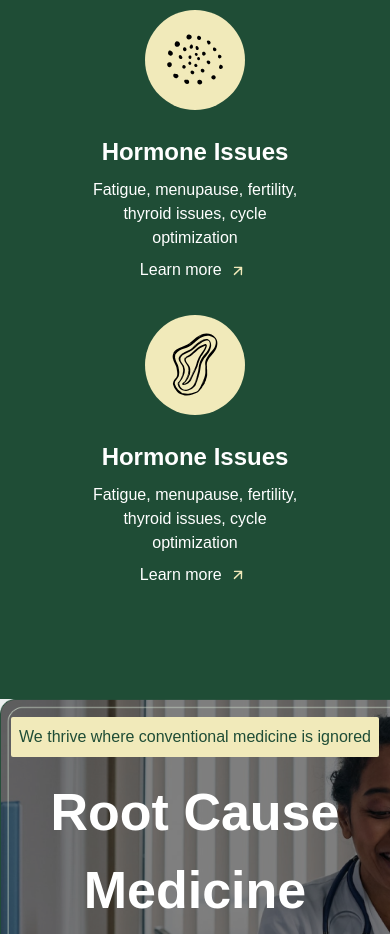
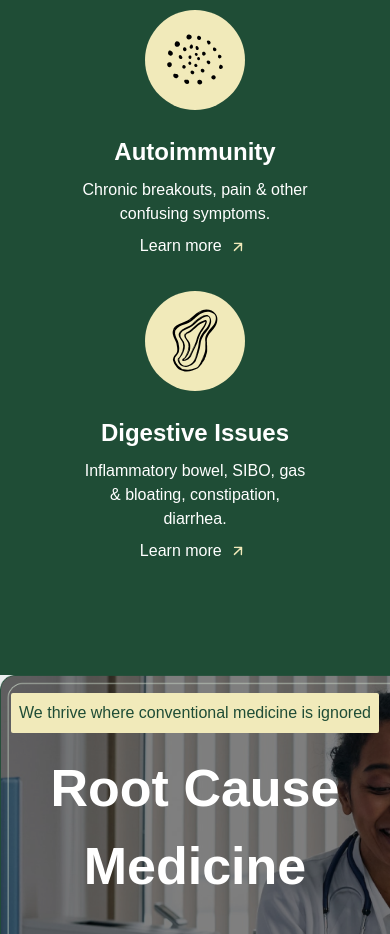
Before and after one commit to olatunde1998/carefinder-app, a Next.js app: page / in a window 390 px wide. Shown: the part 1420-2354 px from the top of the page. Built offline with nearby package versions, Linux system fonts and the light colour scheme; a web font is replaced by a local one.

Commit message:
altschool logo added

```diff
--- a/src/app/components/homePageComponents/condition.tsx
+++ b/src/app/components/homePageComponents/condition.tsx
@@ -46,9 +46,9 @@ export default function Condition() {
             <DiseaseOne className="" color="black" width={56} height={63} />
           </div>
           <div className="mt-6">
-            <p className="text-[24px] font-semibold">Hormone Issues</p>
+            <p className="text-[24px] font-semibold">Autoimmunity</p>
             <p className="my-2">
-              Fatigue, menupause, fertility, thyroid issues, cycle optimization
+              Chronic breakouts, pain & other confusing symptoms.
             </p>
             <Link href="/conditions">
               Learn more{" "}
@@ -68,9 +68,9 @@ export default function Condition() {
             <DiseaseTwo className="" color="black" width={56} height={63} />
           </div>
           <div className="mt-6">
-            <p className="text-[24px] font-semibold">Hormone Issues</p>
+            <p className="text-[24px] font-semibold">Digestive Issues</p>
             <p className="my-2">
-              Fatigue, menupause, fertility, thyroid issues, cycle optimization
+              Inflammatory bowel, SIBO, gas & bloating, constipation, diarrhea.
             </p>
             <Link href="/conditions">
               Learn more{" "}
--- a/src/app/components/homePageComponents/hero.tsx
+++ b/src/app/components/homePageComponents/hero.tsx
@@ -3,6 +3,7 @@ import { BrandLogo } from "../../../../assets/icons/brandLogo";
 import { FlowerIcon } from "../../../../assets/icons/flower";
 import { PlayIcon } from "../../../../assets/icons/playIcon";
 import Link from "next/link";
+import { AltSchoolImageTwo } from "../../../../assets/icons/altSchool-two";
 
 
 
@@ -11,9 +12,10 @@ export default function Hero() {
   return (
     <div className="px-4 text-[#1F4D36] max-w-[1400px] mx-auto">
       <section className="hidden  bg-[#F2F4EA] text-[#1F4D36] border-b-[.1rem] border-[#1F4D36] md:flex items-center justify-between p-4   ">
-        <div className="flex justify-start md:flex items-center md:justify-center">
-          <BrandLogo color="#1F4D36" width={32} height={40} />
-          <span className="ml-4 font-bold text-[24px] pt-2">Wisdom</span>
+        <div className="flex justify-start  md:flex items-center md:justify-center">
+          {/* <BrandLogo color="#1F4D36" width={32} height={40} />
+          <span className="ml-4 font-bold text-[24px] pt-2">Wisdom</span> */}
+          <AltSchoolImageTwo color="#1F4D36" width={80} height={60} className="" />
         </div>
 
         <p className="hidden md:block ">
--- a/src/app/signup/rightContainer.tsx
+++ b/src/app/signup/rightContainer.tsx
@@ -7,6 +7,8 @@ import { useRouter } from "next/navigation";
 import { useState } from "react";
 import Link from "next/link";
 import { BiHide, BiShow } from "react-icons/bi";
+import { ToastContainer, toast } from 'react-toastify';
+import 'react-toastify/dist/ReactToastify.css';
 
 export default function RightContainer() {
   const router = useRouter();
@@ -17,6 +19,13 @@ export default function RightContainer() {
   const [confirmPassword, setConfirmPassword] = useState("");
   const [show, setShow] = useState(false);
   const [confirmShow, setConfirmShow] = useState(false);
+
+  const successNotifying = () =>{
+    toast("Sign Up Successful", {position: toast.POSITION.TOP_RIGHT})
+  }
+  const errorNotifying = () =>{
+    toast.error("Invalid Email/Password", {position: toast.POSITION.TOP_RIGHT})
+  }
 
   const signUpWithEmailAndPassword = (e: any) => {
     e.preventDefault();
@@ -30,9 +39,11 @@ export default function RightContainer() {
         // localStorage.setItem("name", name);
         // localStorage.setItem("email", email);
         // localStorage.setItem("profilePicture", profilePicture);
+        successNotifying()
         router.push("/login");
       })
       .catch((error) => {
+        errorNotifying()
         console.log(error);
       });
   };
@@ -53,6 +64,7 @@ export default function RightContainer() {
         router.push("/login");
       })
       .catch((error) => {
+        errorNotifying()
         console.log(error);
       });
   };
@@ -73,6 +85,7 @@ export default function RightContainer() {
               placeholder="Enter your username"
               inputValue={username}
               onChangeValue={(e: any) => setUsername(e.target.value)}
+
             />
           </div>
           <div className="mt-4">
```
Also changed, not shown: assets/icons/altSchool-two.tsx (added, +20 -0 lines).
